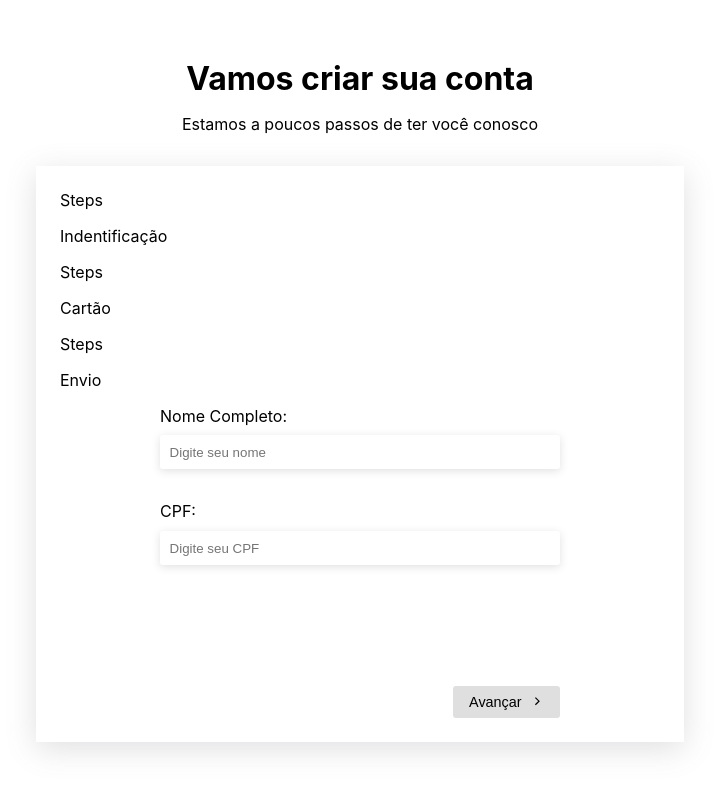
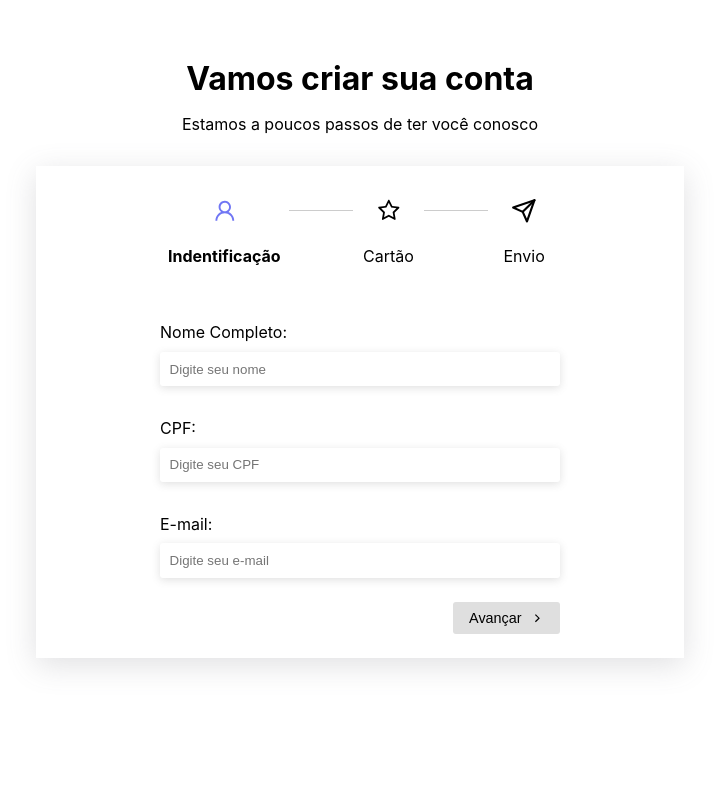
Before and after one commit to ICEI-PUC-Minas-PMV-ADS/pmv-ads-2023-2-e4-proj-infra-t6-puc-banking, a React (Create React App) app in the folder src/Web/puc-banking/: page / in a window 1280 px wide. Shown: the top 792 px of the page, without its empty margins (280-999 px from the left). Built offline with nearby package versions, Linux system fonts and the light colour scheme.

Commit message:
Separando arquivos de css em pasta, criando toda lógica, estrutura e estilização dos componentes relacionados aos formularios dinamicos de registro, parado na ultima parte.

```diff
--- a/src/Web/puc-banking/src/Components/LoginForm.js
+++ b/src/Web/puc-banking/src/Components/LoginForm.js
@@ -1,7 +1,7 @@
 import React from 'react';
 import { useState } from 'react';
 import PucImg from "../Img/PucImg.png";
-import "../LoginForm.css";
+import "../Styles/LoginForm.css";
 
 export default function LoginForm(props) {
     const [email, setEmail] = useState("")
--- a/src/Web/puc-banking/src/Components/RegisterCardForm.js
+++ b/src/Web/puc-banking/src/Components/RegisterCardForm.js
@@ -3,7 +3,16 @@ import React from "react";
 const RegisterCardForm = () => {
     return (
         <div>
-            <h2>RegisterCardForm</h2>
+            <div>
+            <div className="form-control">
+                <label htmlFor="senha">Senha do Cartão:</label>
+                <input type="text" name="name" id="name" placeholder="Digite a senha do cartão" required></input>
+            </div>
+            <div className="form-control">
+                <label htmlFor="Confirm-Senha">Confirme a senha do Cartão:</label>
+                <input type="text" name="cpf" id="cpf" placeholder="Digite a senha do cartão" required></input>
+            </div>
+        </div>
         </div>
     )
 }
--- a/src/Web/puc-banking/src/Components/RegisterSteps.js
+++ b/src/Web/puc-banking/src/Components/RegisterSteps.js
@@ -1,28 +1,25 @@
 import React from "react";
-import { AiOutLineUser, AioutLineStar } from "react-icons/ai";
+import { AiOutlineUser, AiOutlineStar } from "react-icons/ai";
 import { FiSend } from "react-icons/fi";
-import '../RegisterSteps.css'
+import '../Styles/RegisterSteps.css'
 
 
-const RegisterSteps = ({currentStep}) => {
+const RegisterSteps = ({ currentStep }) => {
     return (
-        <div className='steps'>Steps
-            <div className='step'>
+        <div className='steps'>
+            <div className='step active'>
+                <AiOutlineUser />
                 <p>Indentificação</p>
             </div>
-            <div className='steps'>Steps
-            <div className='step'>
+            <div className={`step ${currentStep >= 1 ? "active" : ""}`}>
+                <AiOutlineStar />
                 <p>Cartão</p>
             </div>
-        </div>
-        <div className='steps'>Steps
-            <div className='step'>
+            <div className={`step ${currentStep >= 2 ? "active" : ""}`}>
+                <FiSend />
                 <p>Envio</p>
             </div>
         </div>
-        </div>
-
-
-    )
+    );
 };
 export default RegisterSteps;
--- a/src/Web/puc-banking/src/Components/RegisterUserForm.js
+++ b/src/Web/puc-banking/src/Components/RegisterUserForm.js
@@ -1,5 +1,5 @@
 import React from "react";
-import "../RegisterForm.css";
+import "../Styles/RegisterForm.css";
 
 const RegisterUserForm = () => {
     return (
@@ -12,6 +12,10 @@ const RegisterUserForm = () => {
                 <label htmlFor="Cpf">CPF:</label>
                 <input type="text" name="cpf" id="cpf" placeholder="Digite seu CPF" required></input>
             </div>
+            <div className="form-control">
+                <label htmlFor="e-mail">E-mail:</label>
+                <input type="text" name="cpf" id="cpf" placeholder="Digite seu e-mail" required></input>
+            </div>
         </div>
     )
 }
--- a/src/Web/puc-banking/src/Pages/Register.js
+++ b/src/Web/puc-banking/src/Pages/Register.js
@@ -6,7 +6,7 @@ import RegisterUserForm from '../Components/RegisterUserForm';
 import RegisterCardForm from '../Components/RegisterCardForm';
 import RegisterThanks from '../Components/RegisterThanksForm';
 import RegisterSteps from '../Components/RegisterSteps';
-import '../RegisterPage.css'
+import '../Styles/RegisterPage.css'
 
 //Hoks
 import { useForm } from "../hooks/useForm";
--- /dev/null
+++ b/src/Web/puc-banking/src/Styles/RegisterSteps.css
@@ -0,0 +1,38 @@
+.steps{
+    display: flex;
+    gap: 4rem;
+    justify-content: center;
+    align-items: center;
+    max-width: 400px;
+    margin: 0 auto;
+    position: relative;
+    margin-bottom: 2rem;
+}
+.steps::after{
+    content: "";
+    width: 380px;
+    border-bottom: 1px solid #ccc;
+    position: absolute;
+    top: 20px;
+}
+
+.step{
+    text-align: center;
+    background-color: #fff;
+    z-index: 1;
+    width: 120px;
+    padding: 0.5rem;
+}
+
+.step svg{
+    font-size: 1.6rem;
+    margin-bottom: .2rem;
+}
+
+.active{
+    font-weight: bold;
+}
+
+.active > svg{
+    fill: #7076f4;
+}
```
Also changed, not shown: src/Web/puc-banking/src/RegisterSteps.css (deleted), src/Web/puc-banking/src/Styles/LoginForm.css (renamed from src/Web/puc-banking/src/LoginForm.css), src/Web/puc-banking/src/Styles/RegisterForm.css (added), src/Web/puc-banking/src/Styles/RegisterPage.css (renamed from src/Web/puc-banking/src/RegisterPage.css), src/Web/puc-banking/src/style.css (deleted).
